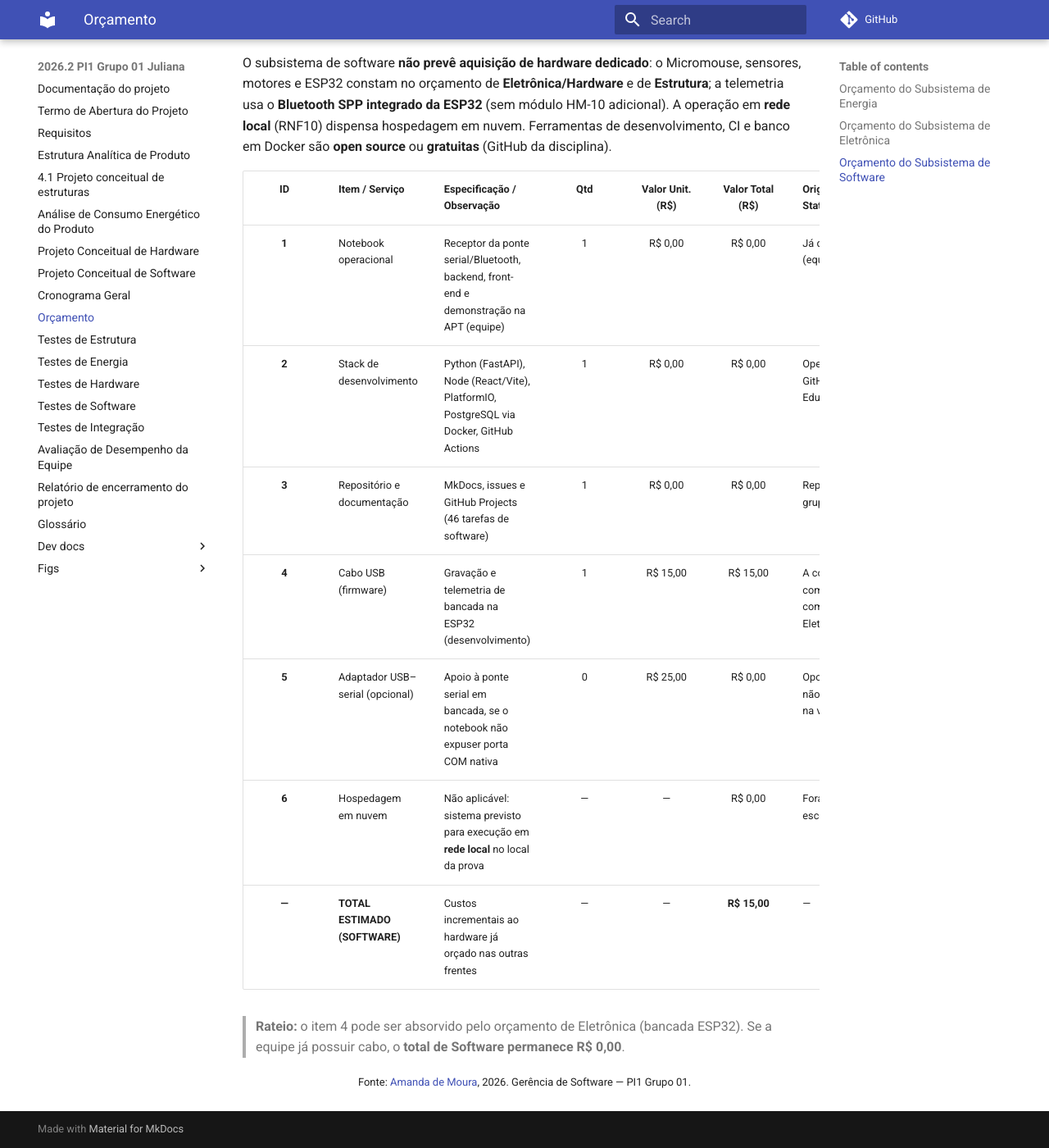
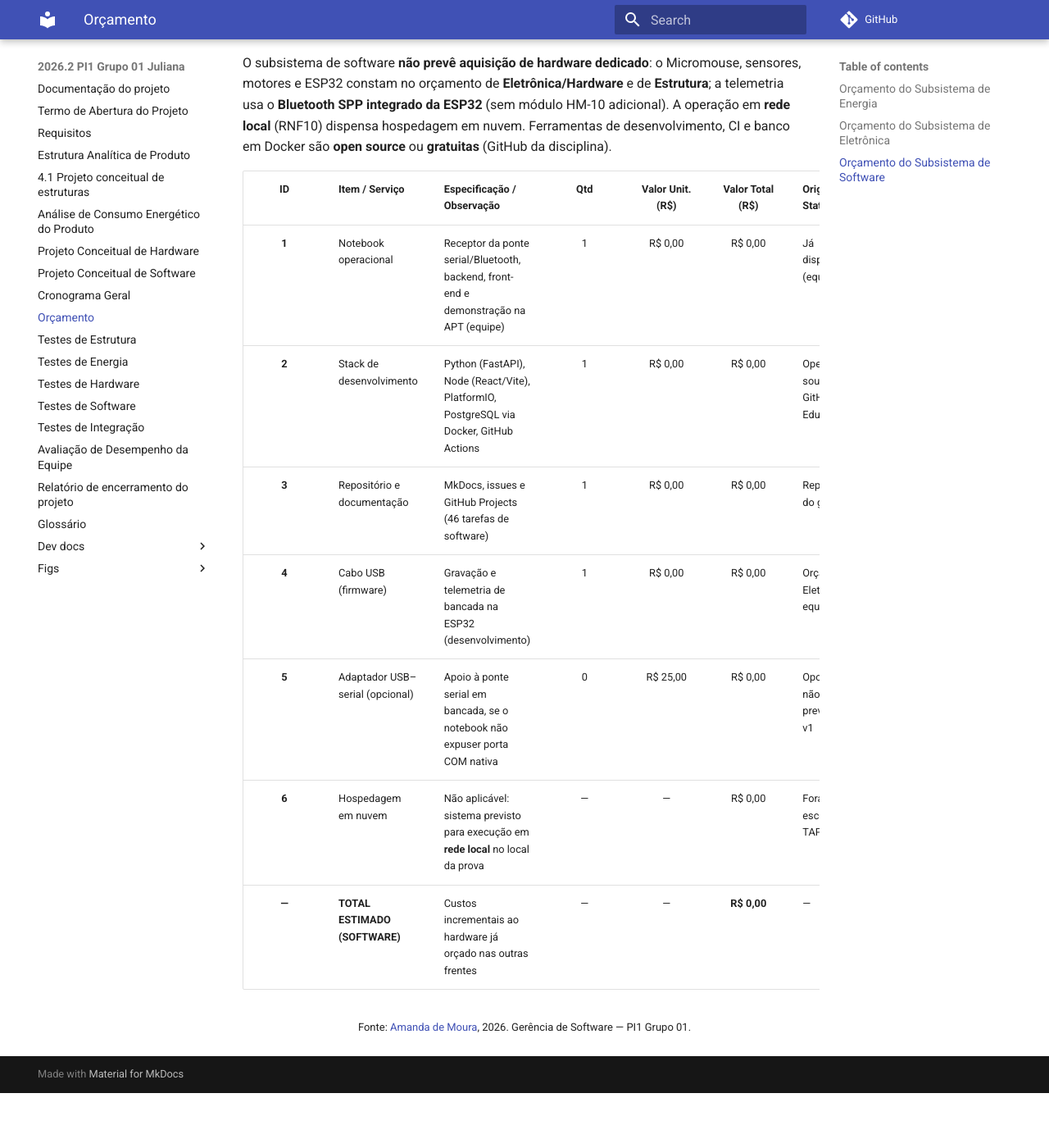
Before and after one commit to fcte-pi1/2026_2_PI1_Grupo01_Juliana, an MkDocs documentation site: the page built from docs/6 - Orçamento.md, in a window 1280 px wide and 1400 px high, scrolled down 5158 px. Shown: the whole window at 82% size. Built offline with MkDocs 1.6.1 and Material for MkDocs 9.7.7, drawn with Linux system fonts in a browser that asks for light colours; comment, search, counter and statistics services are not loaded; after the commit the page ends 6491 px from its top, so only the background shows below that.

Commit message:
Atualiza orçamento do subsistema de software, ajustando o custo do item 4 para R$ 0,00 e removendo a nota sobre rateio. O total estimado de software agora é R$ 0,00.

```diff
--- a/docs/6 - Orçamento.md
+++ b/docs/6 - Orçamento.md
@@ -71,11 +71,9 @@ O subsistema de software **não prevê aquisição de hardware dedicado**: o Mic
 | **1** | Notebook operacional | Receptor da ponte serial/Bluetooth, backend, front-end e demonstração na APT (equipe) | 1 | R$ 0,00 | R$ 0,00 | Já disponível (equipe) |
 | **2** | Stack de desenvolvimento | Python (FastAPI), Node (React/Vite), PlatformIO, PostgreSQL via Docker, GitHub Actions | 1 | R$ 0,00 | R$ 0,00 | Open source / GitHub Education |
 | **3** | Repositório e documentação | MkDocs, issues e GitHub Projects (46 tarefas de software) | 1 | R$ 0,00 | R$ 0,00 | Repositório do grupo |
-| **4** | Cabo USB (firmware) | Gravação e telemetria de bancada na ESP32 (desenvolvimento) | 1 | R$ 15,00 | R$ 15,00 | A comprar / compartilhado com Eletrônica |
+| **4** | Cabo USB (firmware) | Gravação e telemetria de bancada na ESP32 (desenvolvimento) | 1 | R$ 0,00 | R$ 0,00 | Orçado em Eletrônica / equipe |
 | **5** | Adaptador USB–serial (opcional) | Apoio à ponte serial em bancada, se o notebook não expuser porta COM nativa | 0 | R$ 25,00 | R$ 0,00 | Opcional — não previsto na v1 |
 | **6** | Hospedagem em nuvem | Não aplicável: sistema previsto para execução em **rede local** no local da prova | — | — | R$ 0,00 | Fora do escopo TAP |
-| **—** | **TOTAL ESTIMADO (SOFTWARE)** | Custos incrementais ao hardware já orçado nas outras frentes | — | — | **R$ 15,00** | — |
-
-> **Rateio:** o item 4 pode ser absorvido pelo orçamento de Eletrônica (bancada ESP32). Se a equipe já possuir cabo, o **total de Software permanece R$ 0,00**.
+| **—** | **TOTAL ESTIMADO (SOFTWARE)** | Custos incrementais ao hardware já orçado nas outras frentes | — | — | **R$ 0,00** | — |
 
 <font size="2"><p style="text-align: center">Fonte: [Amanda de Moura](https://github.com/AmandaaMoura), 2026. Gerência de Software — PI1 Grupo 01.</p></font>
```
